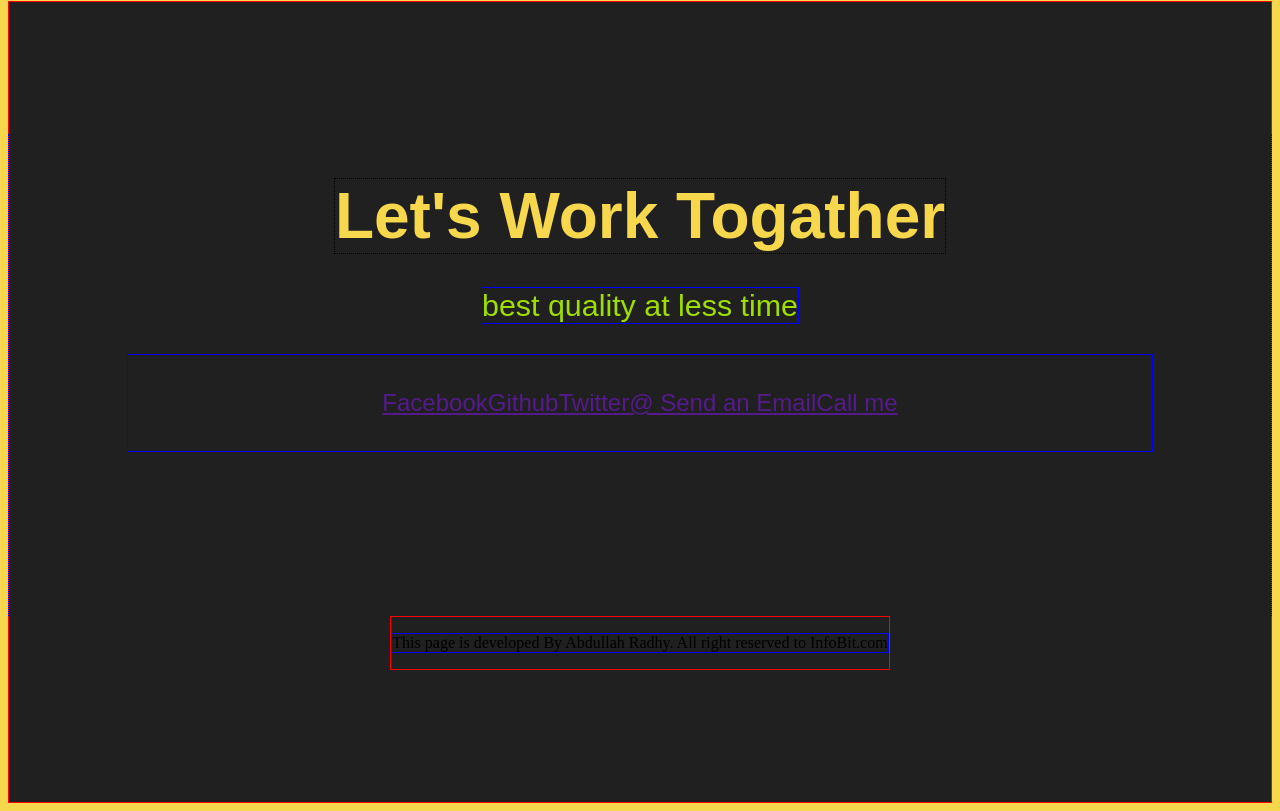
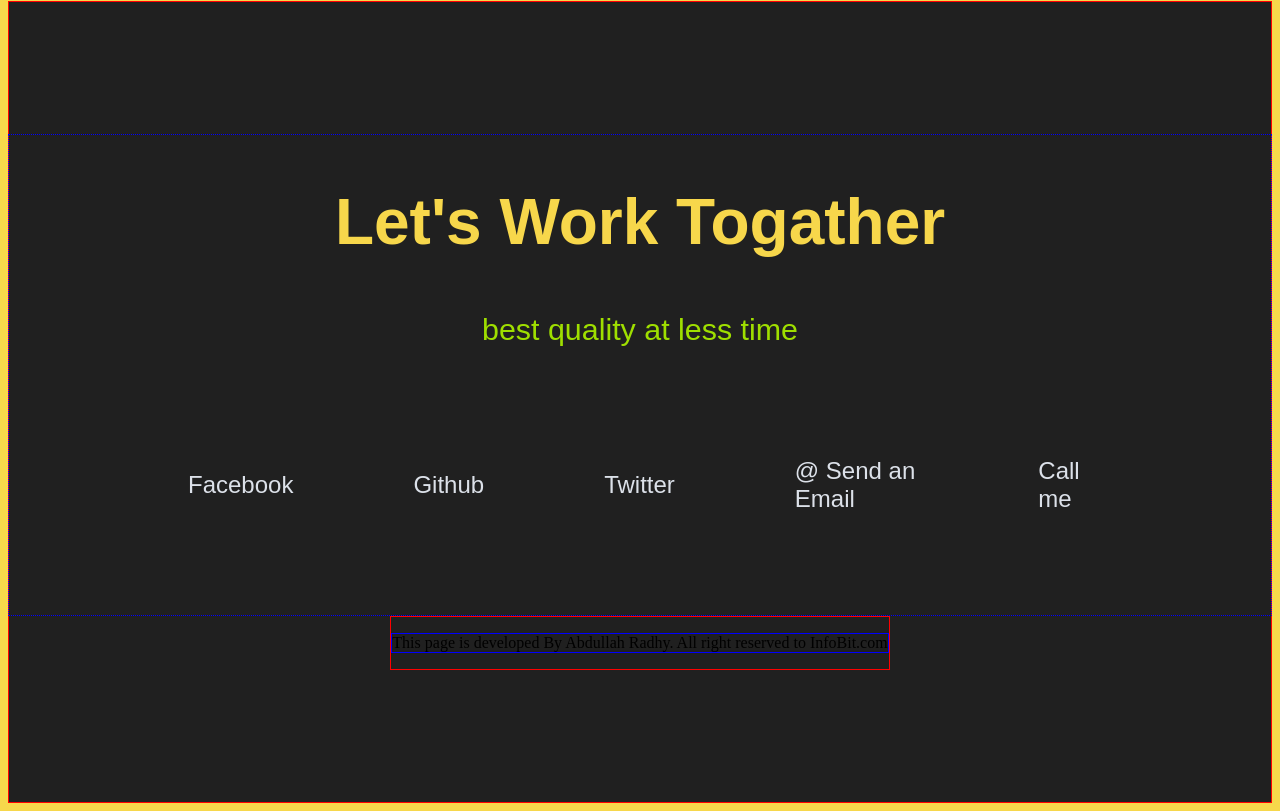
Before and after one commit to AbdullahRadhy/personalPortfolio, a plain HTML site: page index.html in a window 1280 px wide. Shown: the part 2279-3090 px from the top of the page. Drawn offline with Linux system fonts and the light colour scheme.

Commit message:
ContactOptions designed and footer elements margin redefined

```diff
--- a/assets/indexStyle.css
+++ b/assets/indexStyle.css
@@ -293,27 +293,28 @@ body{
 }
 
 #workingTitle{
-	border: 1px dotted black;
+	/*border: 1px dotted black;*/
 	font-family: sans-serif;
 	font-size: 4rem;
 	color: #f7d74b;
 	font-weight: 600;
+	margin-top: 50px;
 
 }
 
 #workingP{
-	border: 1px solid blue;
+	/*border: 1px solid blue;*/
 	font-family: sans-serif;
 	font-size: 1.9rem;
 	font-weight: normal;
 	color: #9fdf00;
-	margin-top: -10px;
+	margin-top: 10px;
 
 }
 
 
 #ContactPart{
-	border: 1px solid blue;
+	/*order: 1px solid blue;*/
 	width: 80vw;
 	min-height: 10vh;
 	height: 12vh;
@@ -323,7 +324,15 @@ body{
 	align-items: center;
 	font-family: sans-serif;
 	font-size: 1.5rem;
+	margin-top: 60px;
 
+}
+
+.ContactOptions{
+	margin: 0px 60px 0px 60px;
+	font-family: sans-serif;
+	color: #dce1e9;
+	text-decoration: none;
 }
 
 
--- a/index.html
+++ b/index.html
@@ -78,11 +78,11 @@
 			<h1 id="workingTitle">Let's Work Togather</h1>
 			<p id="workingP">best quality at less time</p>
 			<div id="ContactPart">
-				<a href="" class="ContactIcons">Facebook</a>
-				<a href="" class="ContactIcons">Github</a>
-				<a href="" class="ContactIcons">Twitter</a>
-				<a href="" class="ContactIcons">@ Send an Email</a>
-				<a href="" class="ContactIcons">Call me</a>
+				<a href="" class="ContactOptions">Facebook</a>
+				<a href="" class="ContactOptions">Github</a>
+				<a href="" class="ContactOptions">Twitter</a>
+				<a href="" class="ContactOptions">@ Send an Email</a>
+				<a href="" class="ContactOptions">Call me</a>
 			</div>
 		</div>
 
```
